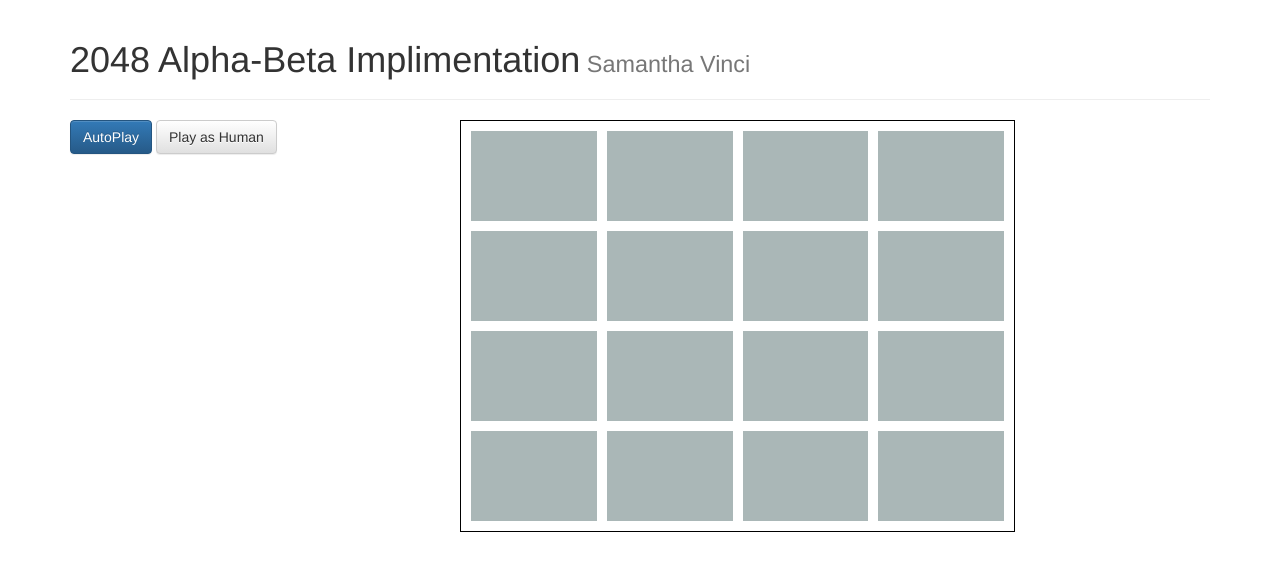
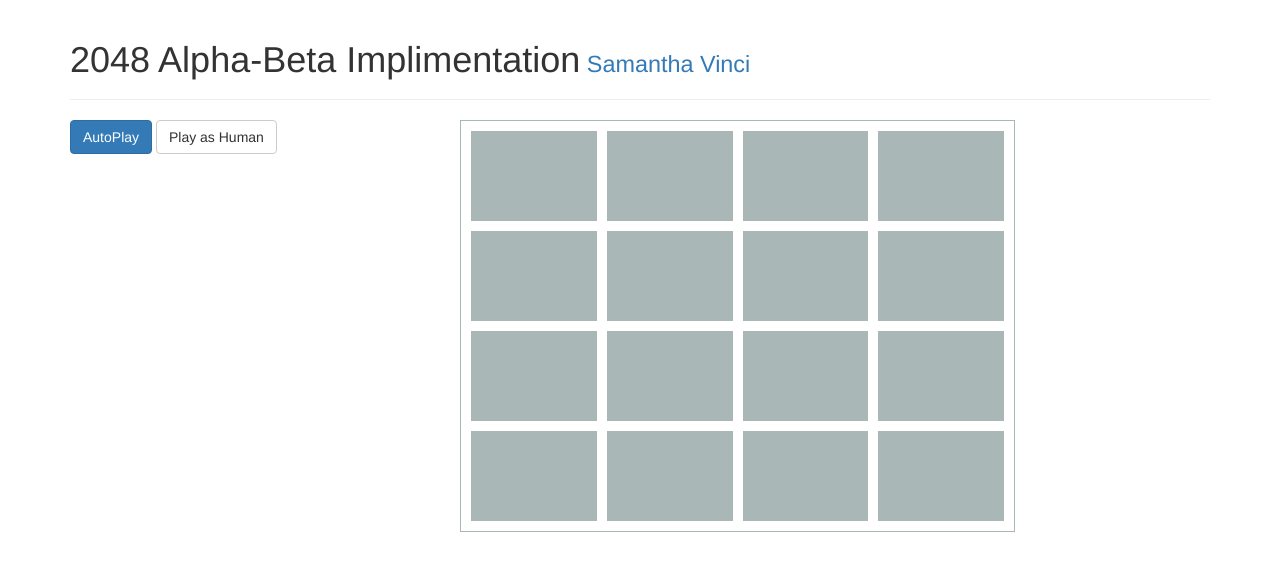
Before and after one commit to Svinci131/stackathon-2048-ai, a website: page index.html in a window 1280 px wide. Drawn offline with nearby package versions, Linux system fonts and the light colour scheme.

Commit message:
added hyperlink to my name

```diff
--- a/index.html
+++ b/index.html
@@ -8,20 +8,16 @@
 	<link rel="stylesheet" href="https://maxcdn.bootstrapcdn.com/bootstrap/3.3.6/css/bootstrap.min.css" integrity="sha384-1q8mTJOASx8j1Au+a5WDVnPi2lkFfwwEAa8hDDdjZlpLegxhjVME1fgjWPGmkzs7" crossorigin="anonymous">
 
 	<!-- Optional theme -->
-	<link rel="stylesheet" href="https://maxcdn.bootstrapcdn.com/bootstrap/3.3.6/css/bootstrap-theme.min.css" integrity="sha384-fLW2N01lMqjakBkx3l/M9EahuwpSfeNvV63J5ezn3uZzapT0u7EYsXMjQV+0En5r" crossorigin="anonymous">
     <link rel='stylesheet' href='styles/main.css'>
 </head>
 <body>
 	<div class="container">
 		<div class="page-header">
-		<h1>2048 Alpha-Beta Implimentation<small> Samantha Vinci</small></h1>
+		<h1>2048 Alpha-Beta Implimentation<small><a href="http://www.samanthavinci.com"> Samantha Vinci</a></small></h1>
 		</div>
 
-
-
 		<div class="row">
-			<div  class="col-md-4">
-
+			<div class="col-md-4">
 				<button class="btn btn-primary" id="ai">AutoPlay</button>
 				<button class="btn btn-default" id="humanGame">Play as Human</button>
 				<br>
--- a/styles/main.css
+++ b/styles/main.css
@@ -1,7 +1,7 @@
 /* CURRENTLY IN: styles/main.css */
 
 .board-container {
-	border: 1px solid black;
+	border: 1px solid rgb(170, 183, 183);
 	padding: 5px;
 	margin: 0 auto;
 	/*width: 500px;
```
